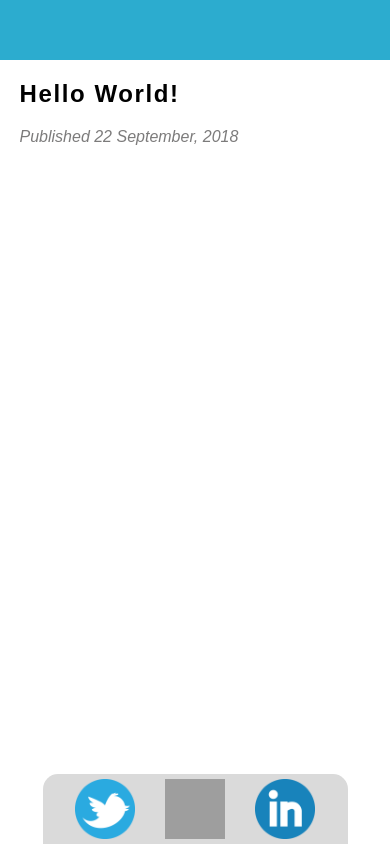
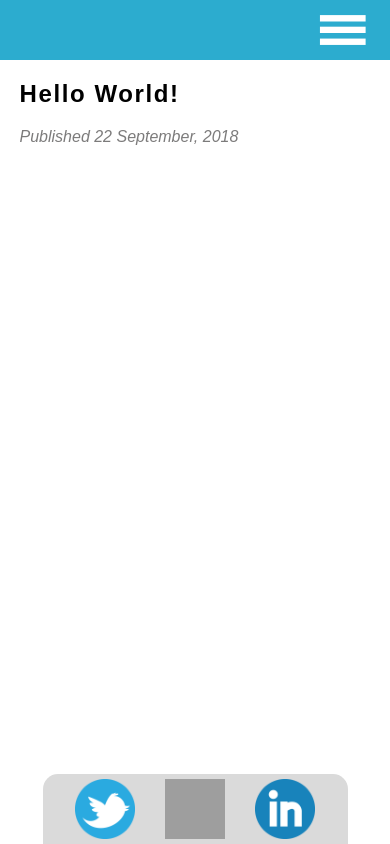
Before and after one commit to marcphilippebeaujean-abertay/ReactProjects, a React (Create React App) app in the folder blog-frontend/: page / in a window 390 px wide. Built offline with nearby package versions, Linux system fonts and the light colour scheme; grey boxes are pictures that could not be loaded.

Commit message:
made mobile nav button a seperate component

```diff
--- /dev/null
+++ b/blog-frontend/src/components/Navigation Bar/mobileNavBtn.jsx
@@ -0,0 +1,17 @@
+import React, {Component} from 'react';
+import MobileNavBtn from "../../media/three-line-nav-btn.png";
+
+class MobileNavButton extends Component {
+    render() {
+        return (
+            <div id="mobile-nav-div">
+                <img src={MobileNavBtn}
+                     alt={"Navigation Button for Mobile Devices"}
+                     id="three-line-btn"
+                />
+            </div>
+        );
+    }
+}
+
+export default MobileNavButton;
--- a/blog-frontend/src/components/Navigation Bar/navBar.jsx
+++ b/blog-frontend/src/components/Navigation Bar/navBar.jsx
@@ -4,6 +4,7 @@ import PropTypes from "prop-types";
 import { connect } from "react-redux";
 import "../../css/style.css";
 import { Link } from "react-router-dom";
+import MobileNavButton from "./mobileNavBtn";
 
 class NavBar extends Component {
   componentWillUnmount() {}
@@ -40,6 +41,7 @@ class NavBar extends Component {
           >
             <p>Contact</p>
           </Link>
+          <MobileNavButton/>
       </nav>
     );
   }
--- a/blog-frontend/src/css/style.css
+++ b/blog-frontend/src/css/style.css
@@ -89,6 +89,15 @@
 #navbar-spacing {
   height: 60px; }
 
+#three-line-btn {
+  display: none; }
+
+#mobile-nav-div {
+  position: relative;
+  display: none;
+  left: 80%;
+  top: 16%; }
+
 @media only screen and (max-width: 1400px) {
   #nav-div {
     width: 100%; }
@@ -104,7 +113,16 @@
     background-color: #2caccf;
     -webkit-border-radius: 0px;
     -moz-border-radius: 0px;
-    border-radius: 0px; } }
+    border-radius: 0px; }
+  #three-line-btn {
+    display: block;
+    position: relative;
+    height: 40px;
+    width: 60px; }
+  #three-line-btn:hover {
+    cursor: pointer; }
+  #mobile-nav-div {
+    display: block; } }
 
 .dropdown-blank-space {
   display: inline-block;
--- a/blog-frontend/src/scss/NavBar/_navBar.scss
+++ b/blog-frontend/src/scss/NavBar/_navBar.scss
@@ -62,6 +62,17 @@ $nav-element-width: 20%;
   height: $nav-bar-height;
 }
 
+#three-line-btn{
+  display: none;
+}
+
+#mobile-nav-div{
+  position: relative;
+  display: none;
+  left: 80%;
+  top: 16%;
+}
+
 @media only screen and (max-width: 1400px) {
   #nav-div {
     width: 100%;
@@ -84,4 +95,16 @@ $nav-element-width: 20%;
     -moz-border-radius: 0px;
     border-radius: 0px;
   }
+  #three-line-btn{
+    display: block;
+    position: relative;
+    height: 40px;
+    width: 60px;
+  }
+  #three-line-btn:hover{
+    cursor: pointer;
+  }
+  #mobile-nav-div{
+    display: block;
+  }
 }
```
Also changed, not shown: blog-frontend/src/media/three-line-nav-btn.png (added). Lines whose indentation alone changed are shown as unchanged.
